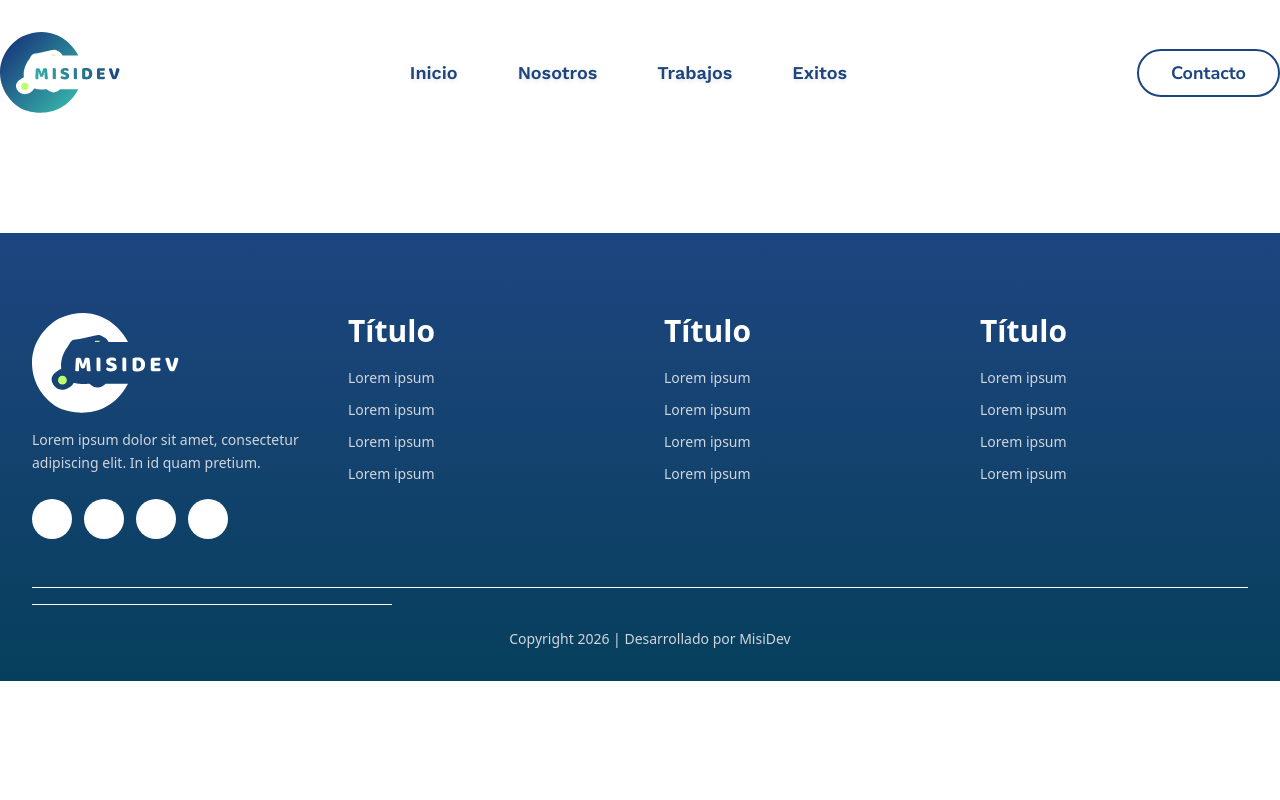
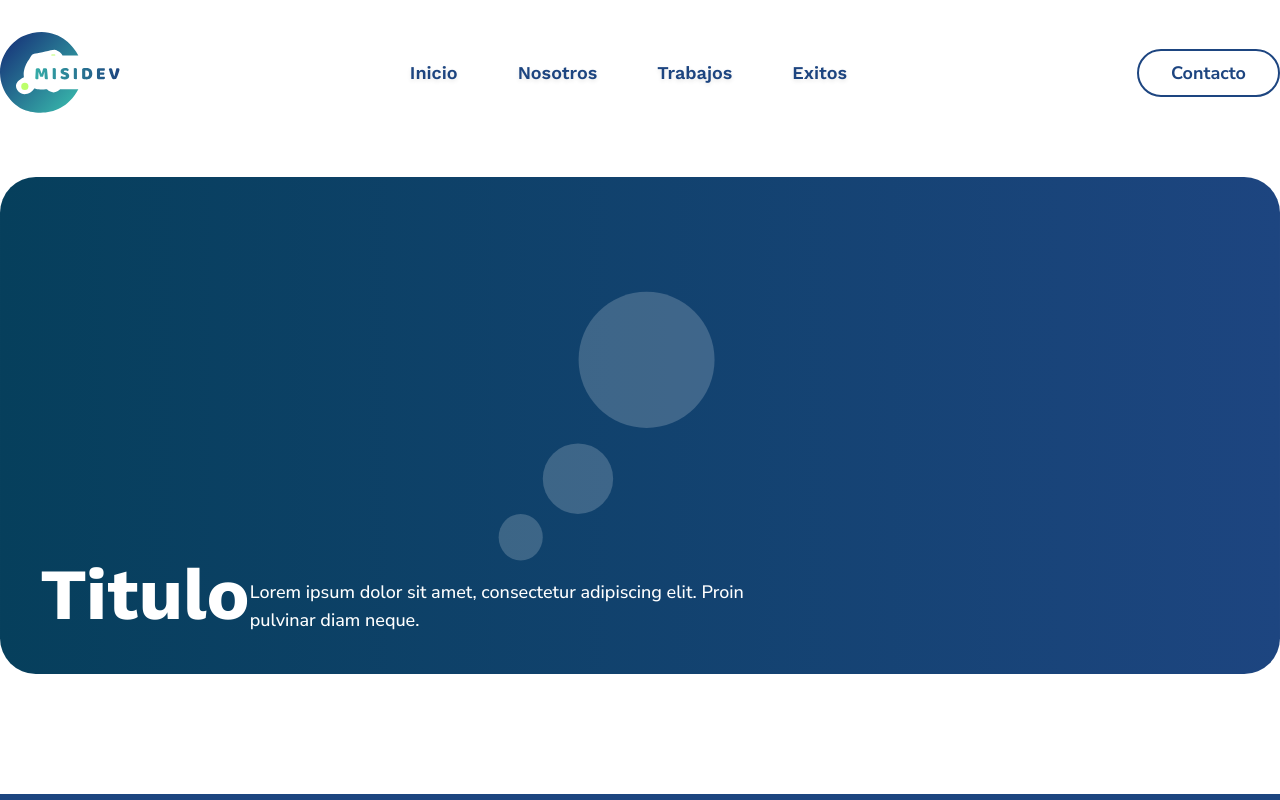
Before and after one commit to MrDrogoa/agencia-digital, a Vue app: page /works in a window 1280 px wide. Shown: the top 800 px of the page. Built offline with nearby package versions, Linux system fonts and the light colour scheme; some icons are missing.

Commit message:
feat: documentar y estructurar vista Works con hero job

```diff
--- a/src/components/WorksComponents.vue
+++ b/src/components/WorksComponents.vue
@@ -0,0 +1,9 @@
+<script setup>
+import JobHero from "@/components/hero/job/JobHero.vue";
+</script>
+
+<template>
+  <section class="max-w-325 mx-auto px-4 xl:px-0">
+    <job-hero />
+  </section>
+</template>
--- /dev/null
+++ b/src/components/hero/job/JobContent.vue
@@ -0,0 +1,25 @@
+<script setup>
+import TextH2PagesComponents from "@/components/font/TextH2PagesComponents.vue";
+import ParagraphPageComponents from "@/components/font/ParagraphPageComponents.vue";
+</script>
+
+<template>
+  <div>
+    <section class="flex justify-between">
+      <div>
+        <text-h-2-pages-components class="text-white">
+          Titulo
+        </text-h-2-pages-components>
+      </div>
+
+      <div>
+        <paragraph-page-components
+          class="text-white w-full sm:70 md:w-80 lg:w-100 xl:w-130 pt-2 sm:pt-3 md:pt-4 lg:pt-5"
+        >
+          Lorem ipsum dolor sit amet, consectetur adipiscing elit. Proin
+          pulvinar diam neque.
+        </paragraph-page-components>
+      </div>
+    </section>
+  </div>
+</template>
--- a/src/components/hero/job/JobHero.vue
+++ b/src/components/hero/job/JobHero.vue
@@ -0,0 +1,13 @@
+<script setup>
+import JobContent from "@/components/hero/job/JobContent.vue";
+import jobImg from "@/components/hero/job/JobImg.vue";
+</script>
+
+<template>
+  <div class="mt-8 md:mt-16 relative">
+    <job-img />
+    <job-content
+      class="absolute bottom-4 lg:bottom-8 xl:bottom-10 left-4 lg:left-8 xl:left-10"
+    />
+  </div>
+</template>
--- /dev/null
+++ b/src/components/hero/job/JobImg.vue
@@ -0,0 +1,11 @@
+<script setup>
+import JobHero from "@/assets/vectorherojob.svg";
+</script>
+
+<template>
+  <img
+    :src="JobHero"
+    alt="About Us Image"
+    class="w-full h-auto object-cover rounded-3xl"
+  />
+</template>
--- a/src/views/WorksView.vue
+++ b/src/views/WorksView.vue
@@ -1,7 +1,7 @@
+<script setup>
+import WorksComponents from "@/components/WorksComponents.vue";
+</script>
+
 <template>
-  <div></div>
+  <works-components />
 </template>
-
-<script setup></script>
-
-<style lang="scss" scoped></style>
```
Also changed, not shown: src/assets/VectorHeroJob.svg (added), 1 other file (tests, documents, lock files or other folders).
